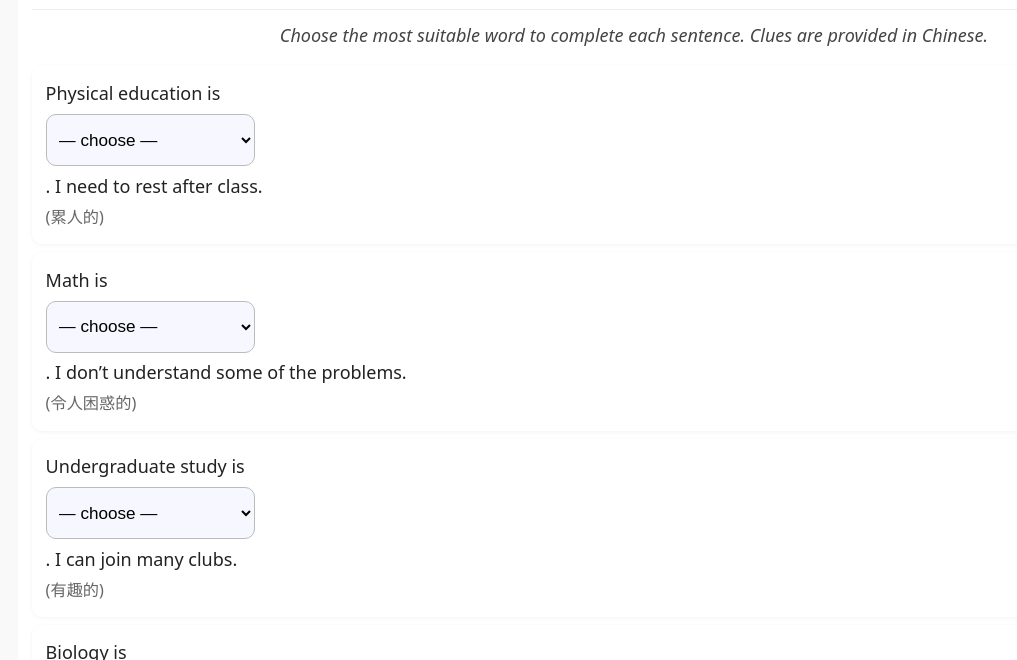
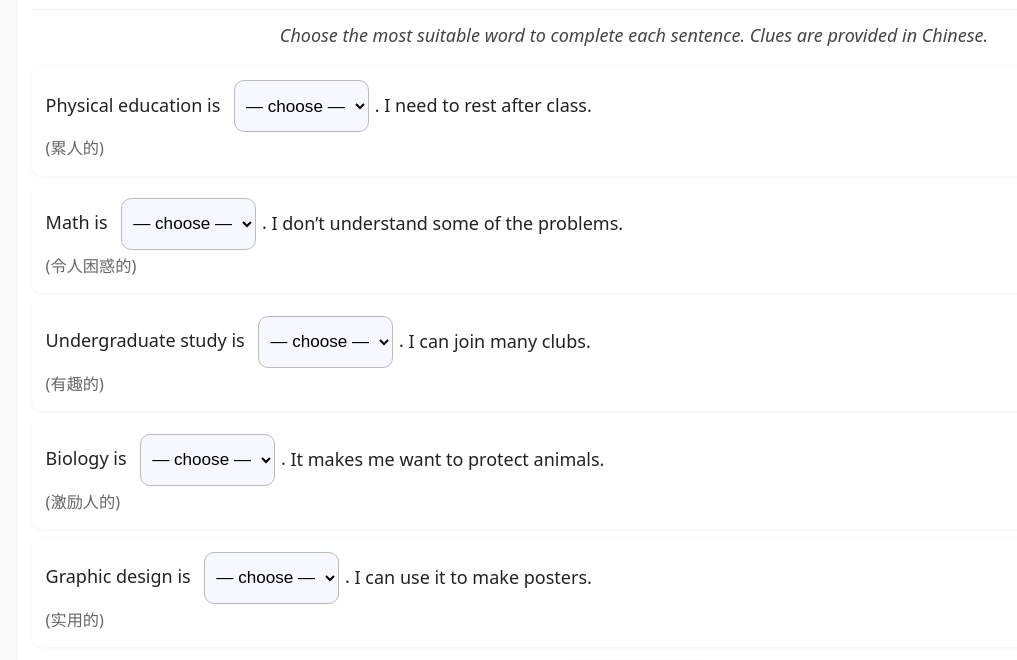
Before and after one commit to Ielts-Course/week1_subjects_ex2, a plain HTML site: page index.html in a window 1280 px wide. Shown: the part 92-752 px from the top of the page, without its empty margins (6-1023 px from the left). Drawn offline with Linux system fonts and the light colour scheme.

Commit message:
Update index.html

```diff
--- a/index.html
+++ b/index.html
@@ -35,7 +35,10 @@
     .sentence{padding:.8rem 1rem; margin:.5rem auto; background:#fff; border-radius:10px; box-shadow:0 1px 4px rgba(0,0,0,.05); display:block; word-break:break-word; overflow-wrap:anywhere;}
 
     /* Selects */
-    select{display:inline-flex; min-height:var(--tap-target); font-size:1em; padding:.3rem .5rem; margin:0 .2rem; border-radius:10px; border:1px solid #bbb; background:#f7f8ff; width:auto; min-width:10ch; max-width:18ch; vertical-align:baseline;}
+    select{display:inline-flex; min-height:var(--tap-target); font-size:1em; padding:.28rem .45rem; margin:0 .15rem; border-radius:10px; border:1px solid #bbb; background:#f7f8ff; width:auto; min-width:10ch; max-width:18ch; vertical-align:baseline;}
+    /* prevent breaks around the select on all devices */
+    .nowrap-group{display:inline-flex; align-items:baseline; gap:.2rem; white-space:nowrap;}
+    .nowrap-group select{margin:0 .15rem;}
     select:focus{outline:3px solid rgba(47,111,235,.25)}
     .translation{color:var(--muted); font-size:.9em; margin-top:.25rem}
 
@@ -132,14 +135,20 @@
       wrapper.className = "sentence";
 
       const selId = `sel-${index}`;
-      // Build inline DOM nodes to avoid stray whitespace causing line breaks
+      // Build inline nodes and a no-wrap group around "... is [select]."
       const label = document.createElement('label');
       label.setAttribute('for', selId);
       label.style.position = 'absolute';
       label.style.left = '-9999px';
       label.textContent = `Choose adjective for ${subject}`;
 
-      const before = document.createTextNode(`${subject} is `);
+      const group = document.createElement('span');
+      group.className = 'nowrap-group';
+
+      const before = document.createElement('span');
+      before.textContent = `${subject} is`;
+
+      const nbsp = document.createTextNode(' '); // non-breaking space
 
       const selectEl = document.createElement('select');
       selectEl.id = selId;
@@ -155,13 +164,19 @@
 
       options.forEach(opt => { const o=document.createElement('option'); o.value=opt; o.textContent=opt; selectEl.appendChild(o); });
 
-      const after = document.createTextNode(`. ${followUp}`);
+      const dot = document.createElement('span');
+      dot.textContent = '.';
+
+      group.append(before, nbsp, selectEl, dot);
+
+      const space = document.createTextNode(' ');
+      const follow = document.createTextNode(followUp);
 
       const trans = document.createElement('div');
       trans.className = 'translation';
       trans.textContent = `(${translation})`;
 
-      wrapper.append(label, before, selectEl, after, trans);
+      wrapper.append(label, group, space, follow, trans);
       container.appendChild(wrapper);
     });
 
```
